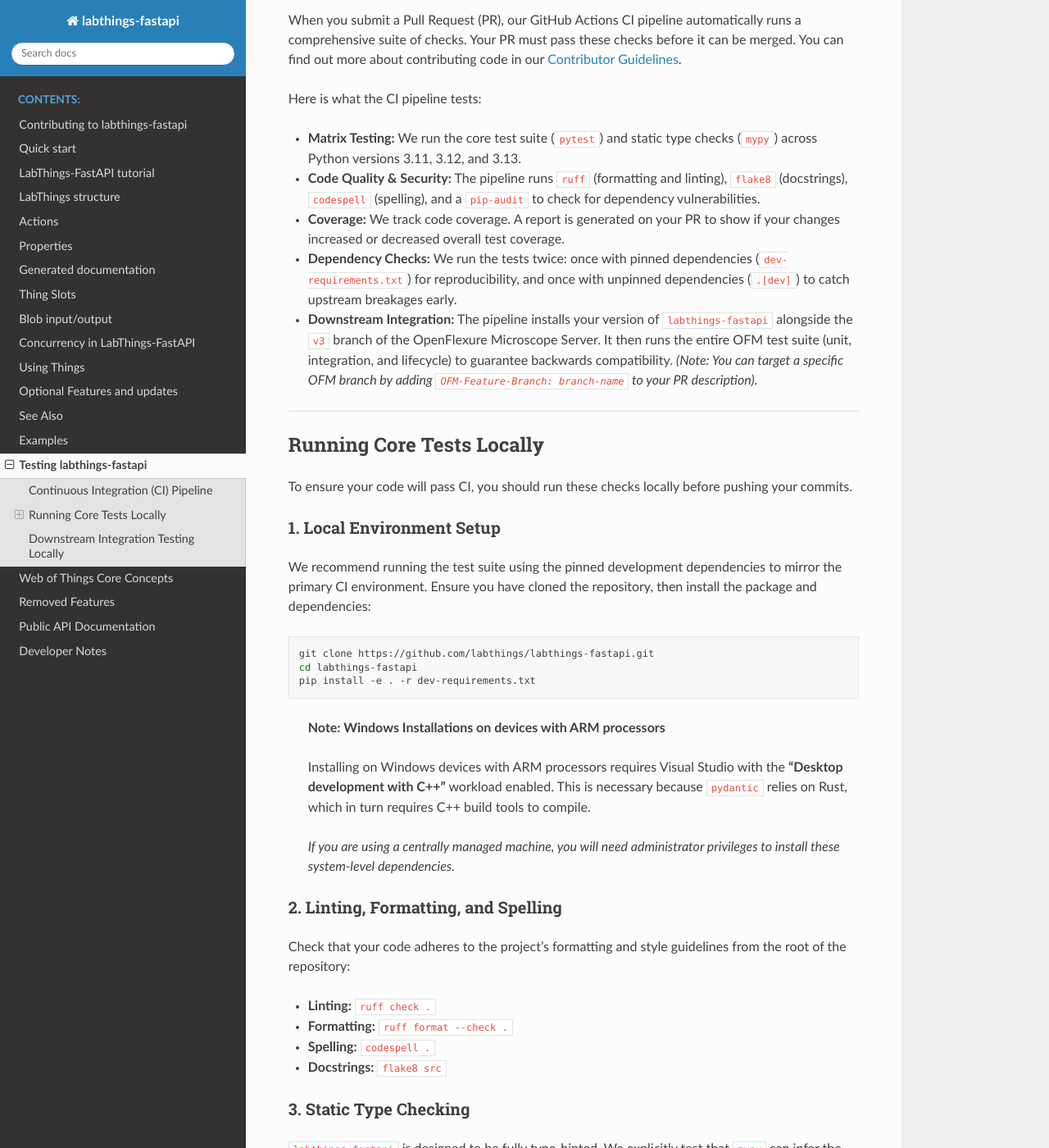
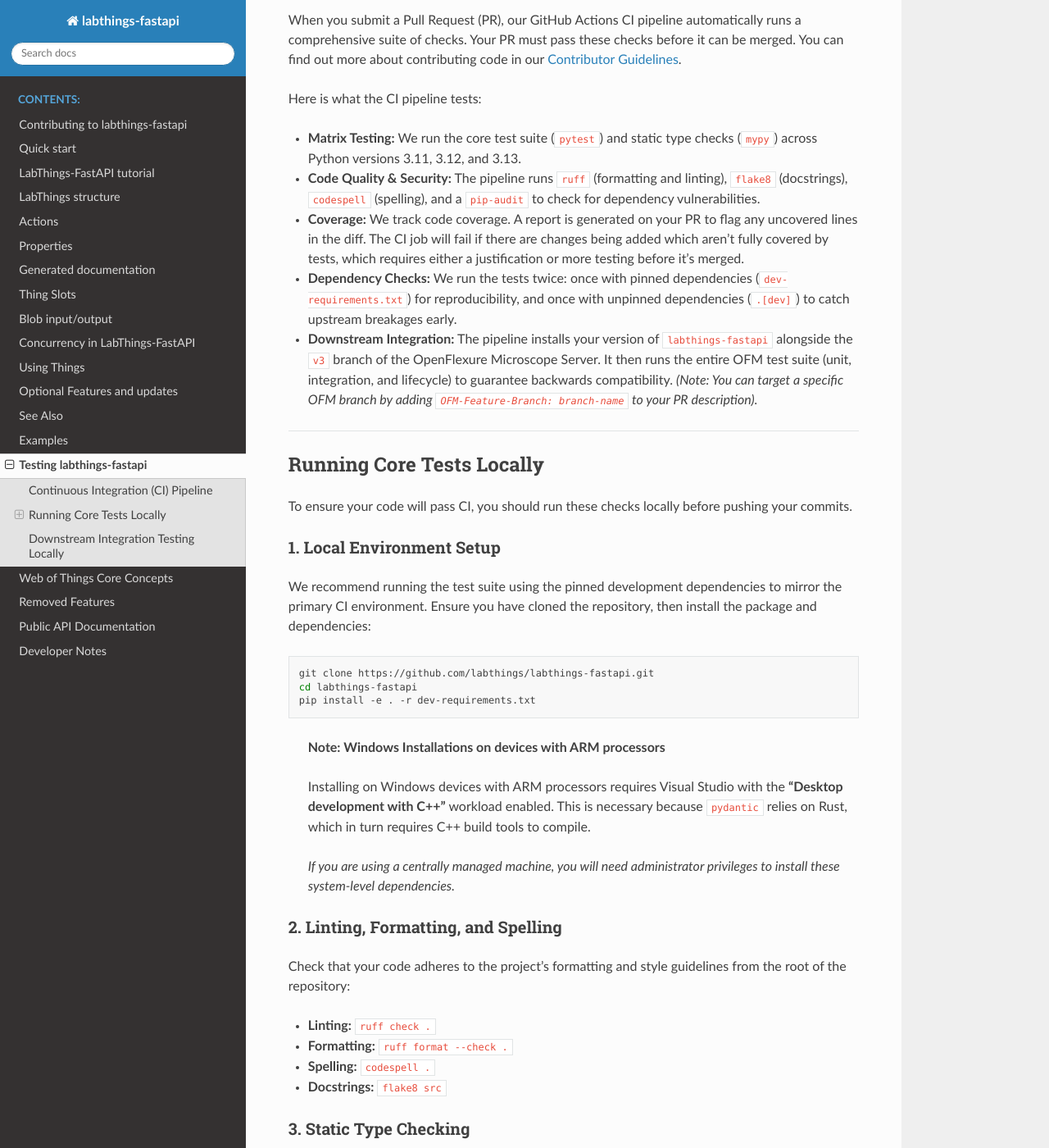
Before and after one commit to labthings/labthings-fastapi, a Sphinx documentation site: the page built from docs/source/testing.md, in a window 1280 px wide and 1400 px high, scrolled down 275 px. Shown: the whole window at 82% size. Built offline with Sphinx 7.4.7 and the Read the Docs theme 3.1.0, drawn with Linux system fonts in a browser that asks for light colours; pages that are not in the unit, such as notebooks, are missing from menus; the version number is read from the project's files by our own code; some of the changed text lies outside the part shown.

Commit message:
Update docs and PR template with new test coverage strategy.

````diff
--- a/docs/source/testing.md
+++ b/docs/source/testing.md
@@ -11,7 +11,7 @@ Here is what the CI pipeline tests:
 
 * **Matrix Testing:** We run the core test suite (`pytest`) and static type checks (`mypy`) across Python versions 3.11, 3.12, and 3.13.
 * **Code Quality & Security:** The pipeline runs `ruff` (formatting and linting), `flake8` (docstrings), `codespell` (spelling), and a `pip-audit` to check for dependency vulnerabilities.
-* **Coverage:** We track code coverage. A report is generated on your PR to show if your changes increased or decreased overall test coverage.
+* **Coverage:** We track code coverage. A report is generated on your PR to flag any uncovered lines in the diff. The CI job will fail if there are changes being added which aren't fully covered by tests, which requires either a justification or more testing before it's merged.
 * **Dependency Checks:** We run the tests twice: once with pinned dependencies (`dev-requirements.txt`) for reproducibility, and once with unpinned dependencies (`.[dev]`) to catch upstream breakages early.
 * **Downstream Integration:** The pipeline installs your version of `labthings-fastapi` alongside the `v3` branch of the OpenFlexure Microscope Server. It then runs the entire OFM test suite (unit, integration, and lifecycle) to guarantee backwards compatibility. *(Note: You can target a specific OFM branch by adding `OFM-Feature-Branch: branch-name` to your PR description).*
 
@@ -56,7 +56,7 @@ mypy
 
 ### 4. Unit Tests & Coverage
 
-We use `pytest` for our core test suite. Execute the unit tests and generate a coverage report using:
+We use `pytest` for our core test suite. Coverage reports may be generated by adding the relevant command-line arguments, or by using your IDE's coverage feature.
 
 ```bash
 pytest
````
Also changed, not shown: .github/pull_request_template.md.
